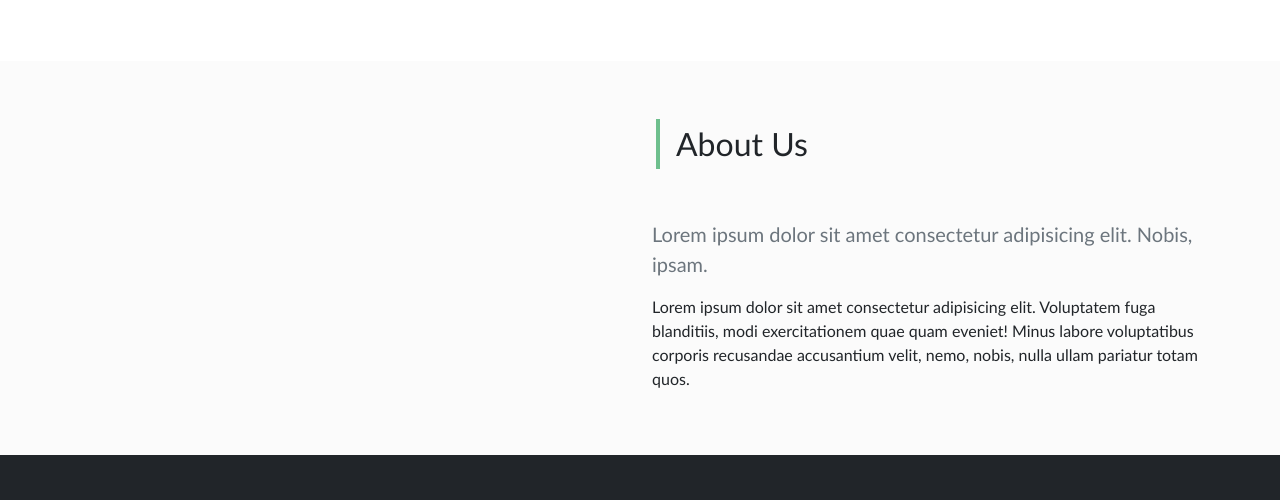
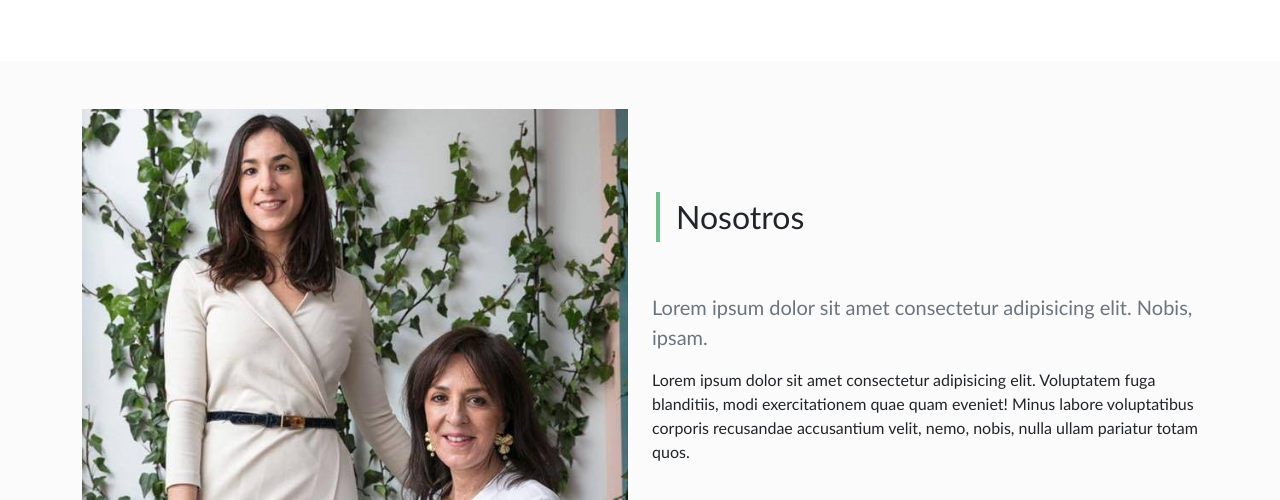
Before and after one commit to JosueAcevedo99/Bamboo-Panda, a plain HTML site: page index.html in a window 1280 px wide. Shown: the part 3811-4311 px from the top of the page. Drawn offline with nearby package versions, Linux system fonts and the light colour scheme.

Commit message:
bamboo panda store version 0.1.0

```diff
--- a/index.html
+++ b/index.html
@@ -347,13 +347,13 @@
             <div class = "row gy-lg-5 align-items-center">
                 <div class = "col-lg-6 order-lg-1 text-center text-lg-start">
                     <div class = "title pt-3 pb-5">
-                        <h2 class = "position-relative d-inline-block ms-4">About Us</h2>
+                        <h2 class = "position-relative d-inline-block ms-4">Nosotros</h2>
                     </div>
                     <p class = "lead text-muted">Lorem ipsum dolor sit amet consectetur adipisicing elit. Nobis, ipsam.</p>
                     <p>Lorem ipsum dolor sit amet consectetur adipisicing elit. Voluptatem fuga blanditiis, modi exercitationem quae quam eveniet! Minus labore voluptatibus corporis recusandae accusantium velit, nemo, nobis, nulla ullam pariatur totam quos.</p>
                 </div>
                 <div class = "col-lg-6 order-lg-0">
-                    <img src = "images/about_us.jpg" alt = "" class = "img-fluid">
+                    <img src = "images/about_us.jpg" alt = "sobre nosotrs" class = "img-fluid">
                 </div>
             </div>
         </div>
```
Also changed, not shown: images/about_us.jpg (added).
